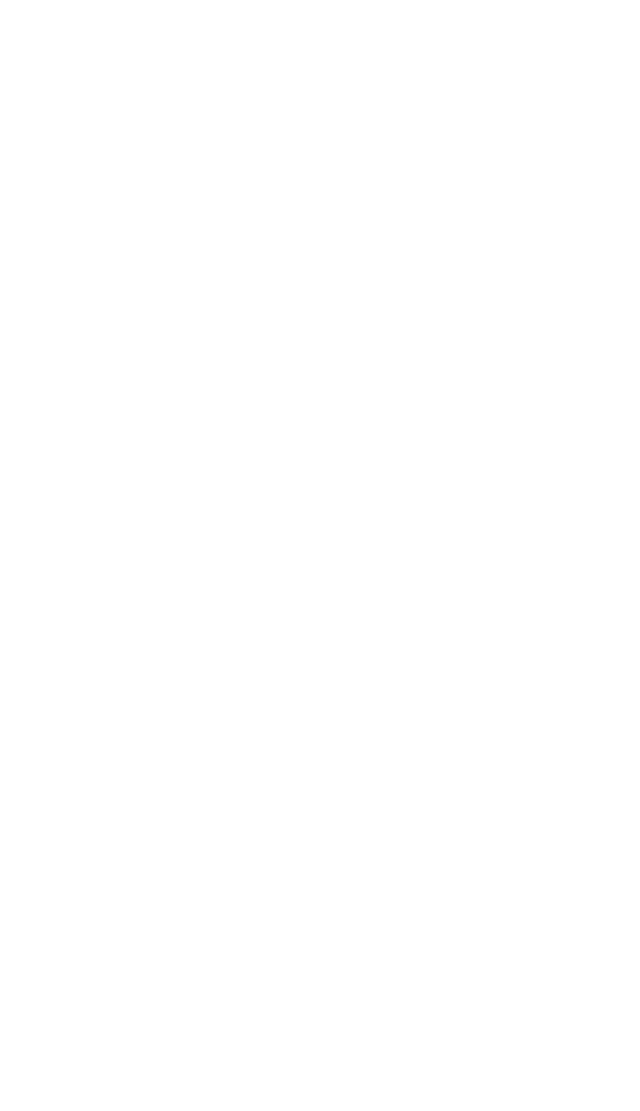
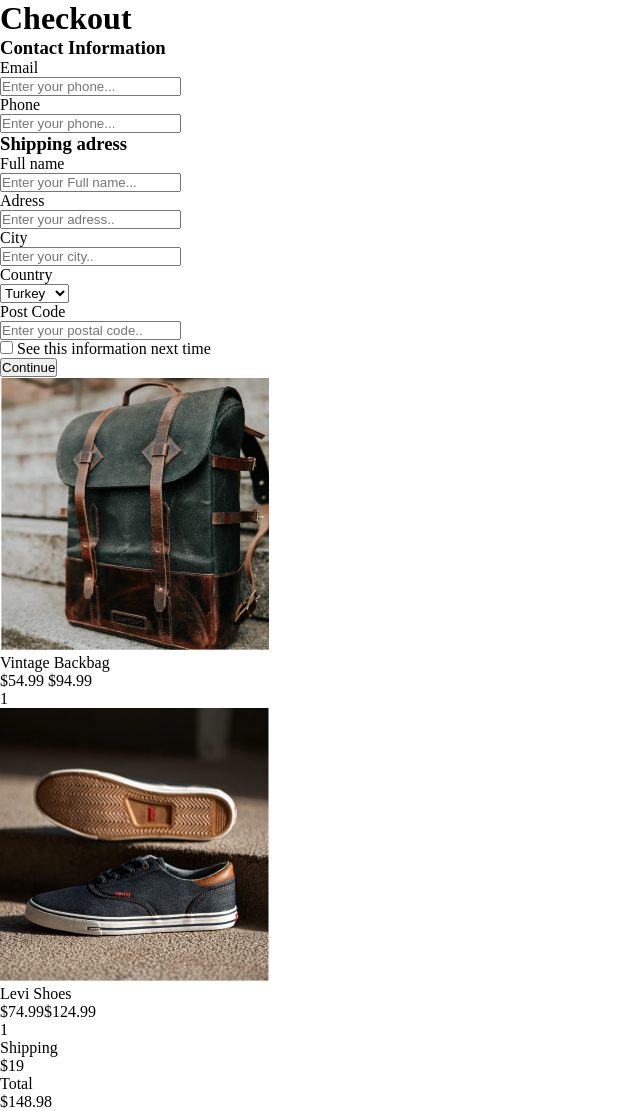
Before and after one commit to arslanmehmet1/PROJECT_005_checkOutPage, a plain HTML site: page index.html in a window 1280 px wide. Shown: the whole page, without its empty margins (0-640 px from the left). Before the commit the page ends 800 px from the top, so only its background shows below. Drawn offline with Linux system fonts and the light colour scheme.

Commit message:
html file done

```diff
--- a/index.html
+++ b/index.html
@@ -7,5 +7,135 @@
     <title>Checkout Page</title>
     <link rel="stylesheet" href="style.css" />
   </head>
-  <body></body>
+  <body>
+    <header>
+      <h1>Checkout</h1>
+    </header>
+
+    <section class="all">
+      <article>
+        <form action="result.html">
+          <div class="info">
+            <h3>Contact Information</h3>
+
+            <label for="Email">Email</label><br />
+            <input
+              type="email"
+              name="e-mail"
+              id="Email"
+              placeholder="Enter your phone..."
+              class="input"
+            />
+            <br />
+
+            <label for="phone">Phone</label><br />
+            <input
+              type="tel"
+              name="phone"
+              id="phone"
+              class="input"
+              placeholder="Enter your phone..."
+            />
+          </div>
+
+          <div class="shipping">
+            <h3>Shipping adress</h3>
+            <label for="name">Full name</label><br />
+            <input
+              type="text"
+              name="FullName"
+              id="name"
+              placeholder="Enter your Full name..."
+              class="input"
+            /><br />
+
+            <label for="adress">Adress</label> <br />
+            <input
+              type="text"
+              name="Adress"
+              id="adress"
+              placeholder="Enter your adress.."
+              class="input"
+            />
+            <br />
+
+            <label for="city">City</label> <br />
+            <input
+              type="text"
+              name="city"
+              id="city"
+              placeholder="Enter your city.."
+              class="input"
+            />
+            <br />
+          </div>
+
+          <div class="last">
+            <div class="nation">
+              <label for="country">Country</label> <br />
+              <select name="Country" id="country">
+                <option value="Germany">Turkey</option>
+                <option value="USA">USA</option>
+                <option value="Canada">Canada</option>
+                <option value="UK">UK</option>
+              </select>
+            </div>
+            <div class="post">
+              <label for="postCode">Post Code</label><br />
+              <input
+                type="number"
+                name="postCode"
+                id="code"
+                placeholder="Enter your postal code.."
+              />
+            </div>
+          </div>
+          <input type="checkbox" name="choose" id="choose" />
+          <label for="chose">See this information next time</label>
+          <br />
+          <div class="submit">
+            <input type="submit" value="Continue" />
+          </div>
+        </form>
+      </article>
+
+      <aside>
+        <div class="item1">
+          <div class="img1">
+            <img src="./img/photo1.png" alt="" />
+          </div>
+          <div class="description">
+            <p>Vintage Backbag</p>
+            <p>$54.99 <span class="line">$94.99</span></p>
+            <div class="rectangle">
+              <p>1</p>
+            </div>
+          </div>
+        </div>
+
+        <div class="item2">
+          <div class="img2">
+            <img src="./img/photo2.png" alt="" />
+          </div>
+          <div class="description">
+            <p>Levi Shoes</p>
+            <p>$74.99<span class="line">$124.99</span></p>
+            <div class="rectangle">
+              <p>1</p>
+            </div>
+          </div>
+        </div>
+        <div class="pay">
+          <div class="ship">
+            <p>Shipping</p>
+            <p>$19</p>
+          </div>
+          <div class="total">
+            <p>Total</p>
+            <p>$148.98</p>
+          </div>
+        </div>
+      </aside>
+    </section>
+  </body>
 </html>
--- a/style.css
+++ b/style.css
@@ -0,0 +1,5 @@
+* {
+  margin: 0;
+  padding: 0;
+  box-sizing: border-box;
+}
```
Also changed, not shown: result.html (added, +19 -0 lines).
